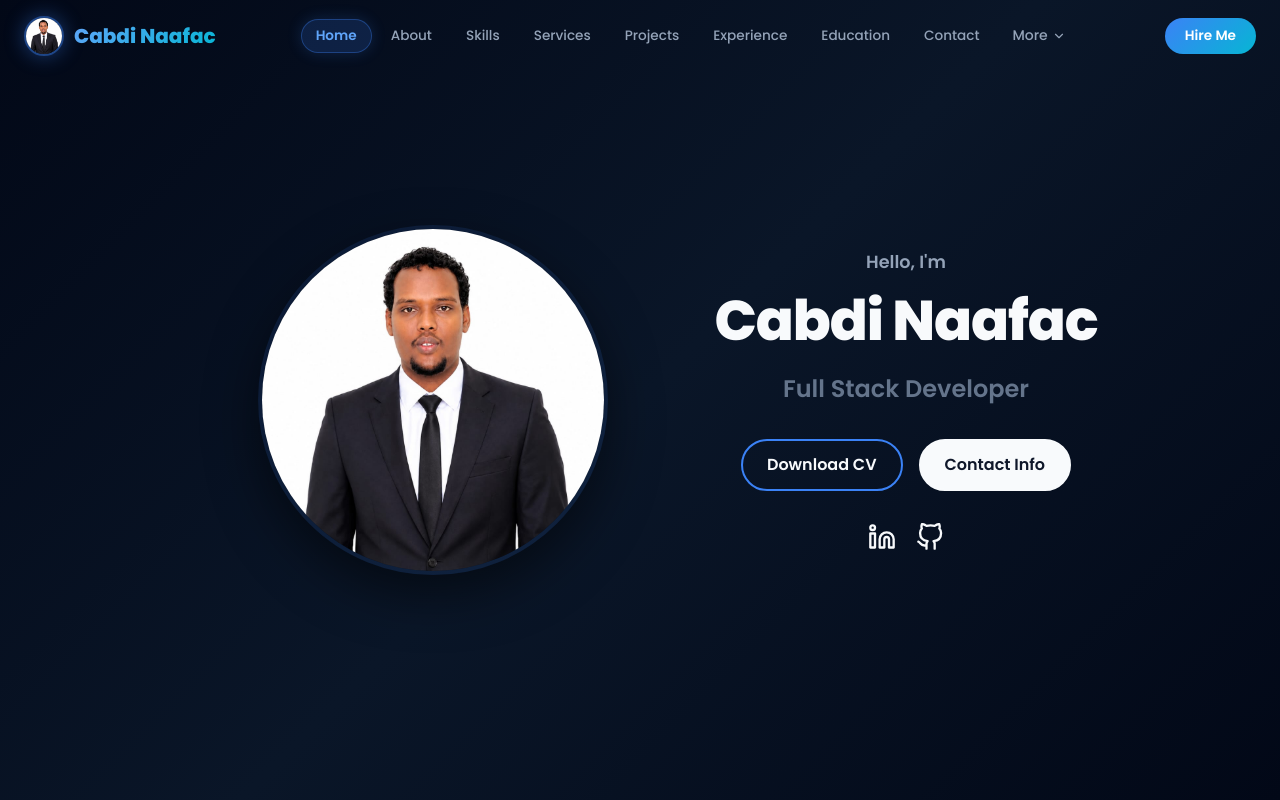
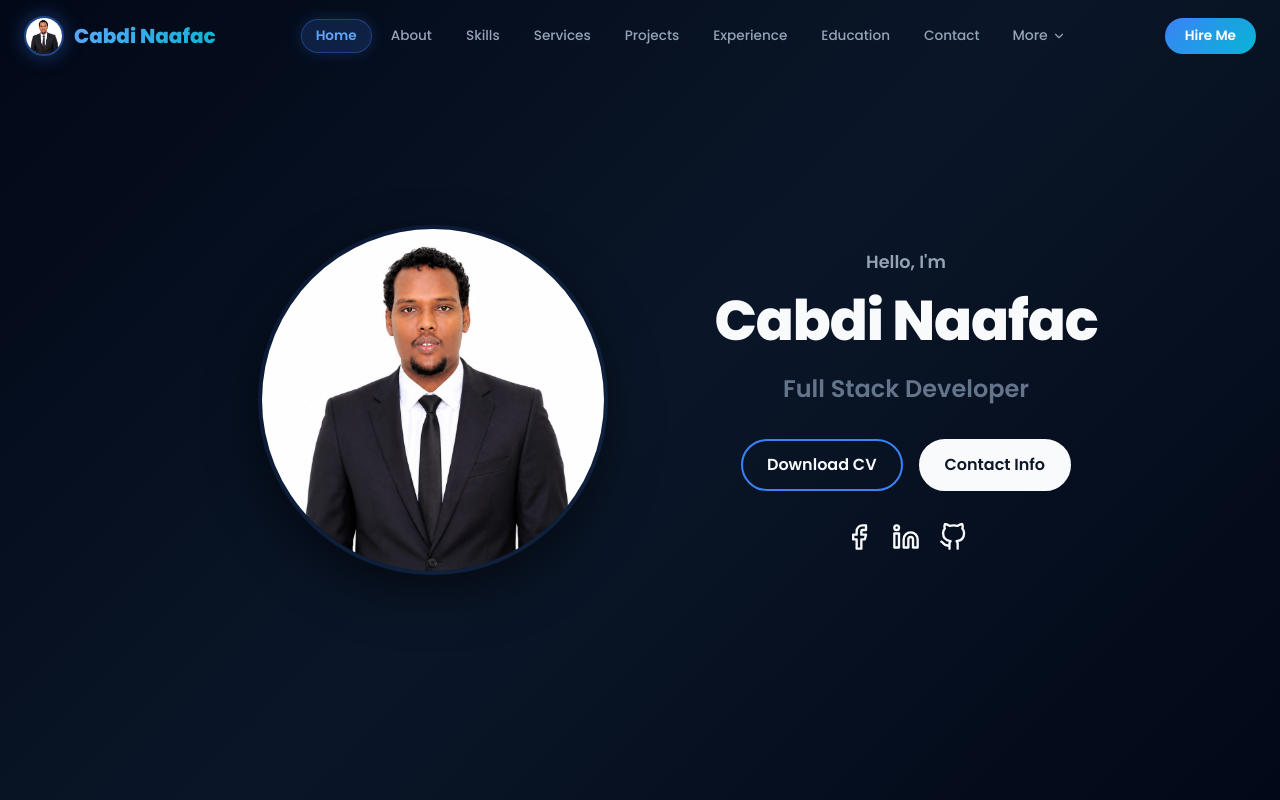
Before and after one commit to cabdinaafacmaxamedrashiid2/cabdi-naafac, a Next.js app: page / in a window 1280 px wide. Shown: the top 800 px of the page. Built offline with nearby package versions, Linux system fonts and the light colour scheme.

Commit message:
add Facebook social icon and link to Hero and Footer

```diff
--- a/components/Footer.tsx
+++ b/components/Footer.tsx
@@ -12,6 +12,12 @@ const LinkedinIcon = ({ size = 20 }: { size?: number }) => (
     <path d="M16 8a6 6 0 0 1 6 6v7h-4v-7a2 2 0 0 0-2-2 2 2 0 0 0-2 2v7h-4v-7a6 6 0 0 1 6-6z" />
     <rect width="4" height="12" x="2" y="9" />
     <circle cx="4" cy="4" r="2" />
+  </svg>
+);
+
+const FacebookIcon = ({ size = 20 }: { size?: number }) => (
+  <svg width={size} height={size} viewBox="0 0 24 24" fill="none" stroke="currentColor" strokeWidth="2" strokeLinecap="round" strokeLinejoin="round">
+    <path d="M18 2h-3a5 5 0 0 0-5 5v3H7v4h3v8h4v-8h3l1-4h-4V7a1 1 0 0 1 1-1h3z" />
   </svg>
 );
 
@@ -96,6 +102,36 @@ export default function Footer() {
               Connect
             </h4>
             <div style={{ display: "flex", gap: "1rem" }}>
+              <a
+                href="https://facebook.com"
+                target="_blank"
+                rel="noopener noreferrer"
+                style={{
+                  display: "flex",
+                  alignItems: "center",
+                  justifyContent: "center",
+                  width: 42,
+                  height: 42,
+                  borderRadius: "12px",
+                  background: "rgba(24, 119, 242, 0.08)",
+                  border: "1px solid rgba(24, 119, 242, 0.2)",
+                  color: "#94a3b8",
+                  textDecoration: "none",
+                  transition: "all 0.3s ease",
+                }}
+                onMouseEnter={(e) => {
+                  e.currentTarget.style.color = "#1877f2";
+                  e.currentTarget.style.borderColor = "#1877f2";
+                  e.currentTarget.style.background = "rgba(24, 119, 242, 0.15)";
+                }}
+                onMouseLeave={(e) => {
+                  e.currentTarget.style.color = "#94a3b8";
+                  e.currentTarget.style.borderColor = "rgba(24, 119, 242, 0.2)";
+                  e.currentTarget.style.background = "rgba(24, 119, 242, 0.08)";
+                }}
+              >
+                <FacebookIcon size={20} />
+              </a>
               <a
                 href="https://linkedin.com"
                 target="_blank"
--- a/components/Hero.tsx
+++ b/components/Hero.tsx
@@ -13,6 +13,12 @@ const LinkedinIcon = ({ size = 28 }: { size?: number }) => (
     <path d="M16 8a6 6 0 0 1 6 6v7h-4v-7a2 2 0 0 0-2-2 2 2 0 0 0-2 2v7h-4v-7a6 6 0 0 1 6-6z" />
     <rect width="4" height="12" x="2" y="9" />
     <circle cx="4" cy="4" r="2" />
+  </svg>
+);
+
+const FacebookIcon = ({ size = 28 }: { size?: number }) => (
+  <svg width={size} height={size} viewBox="0 0 24 24" fill="none" stroke="currentColor" strokeWidth="2" strokeLinecap="round" strokeLinejoin="round">
+    <path d="M18 2h-3a5 5 0 0 0-5 5v3H7v4h3v8h4v-8h3l1-4h-4V7a1 1 0 0 1 1-1h3z" />
   </svg>
 );
 
@@ -170,6 +176,19 @@ export default function Hero() {
           {/* Social Icons */}
           <div style={{ display: "flex", gap: "1.2rem" }}>
             <a
+              href="https://facebook.com"
+              target="_blank"
+              rel="noopener noreferrer"
+              style={{
+                color: "#f8fafc",
+                transition: "color 0.3s ease",
+              }}
+              onMouseEnter={(e) => (e.currentTarget.style.color = "#1877f2")}
+              onMouseLeave={(e) => (e.currentTarget.style.color = "#f8fafc")}
+            >
+              <FacebookIcon size={28} />
+            </a>
+            <a
               href="https://linkedin.com"
               target="_blank"
               rel="noopener noreferrer"
```
